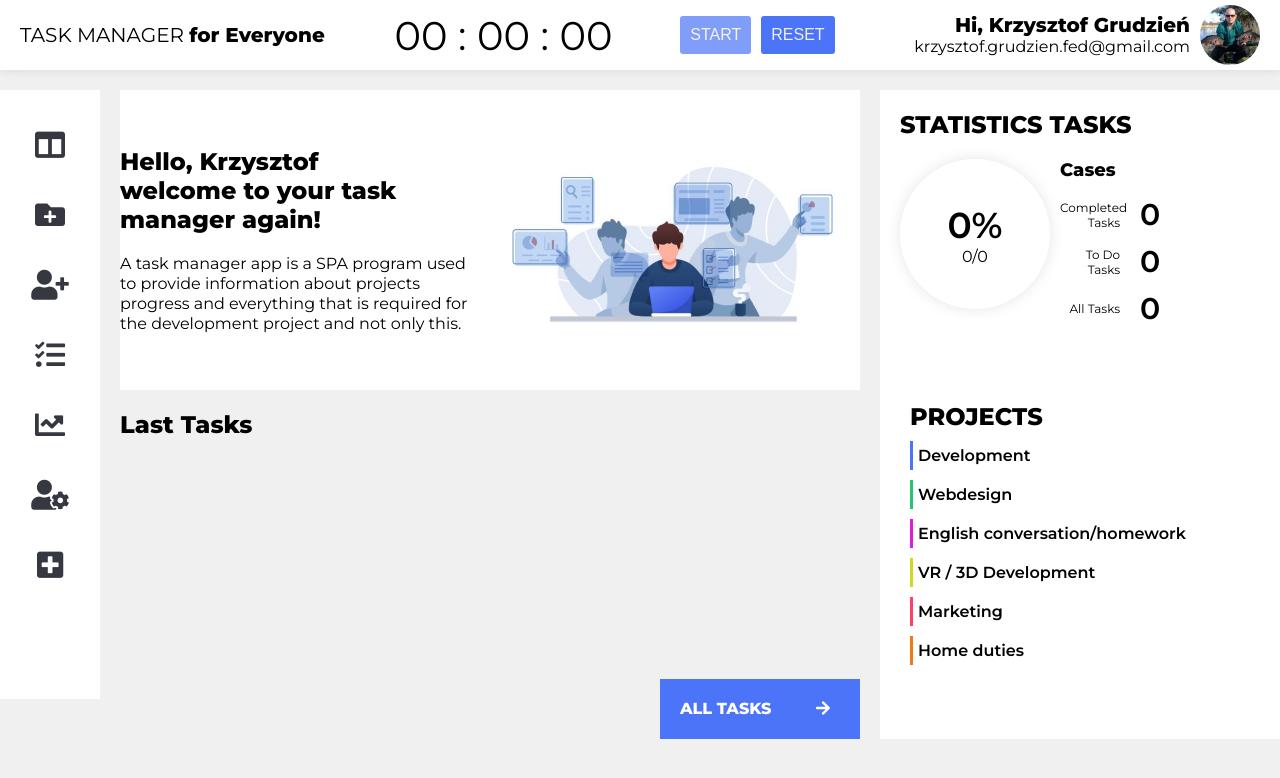
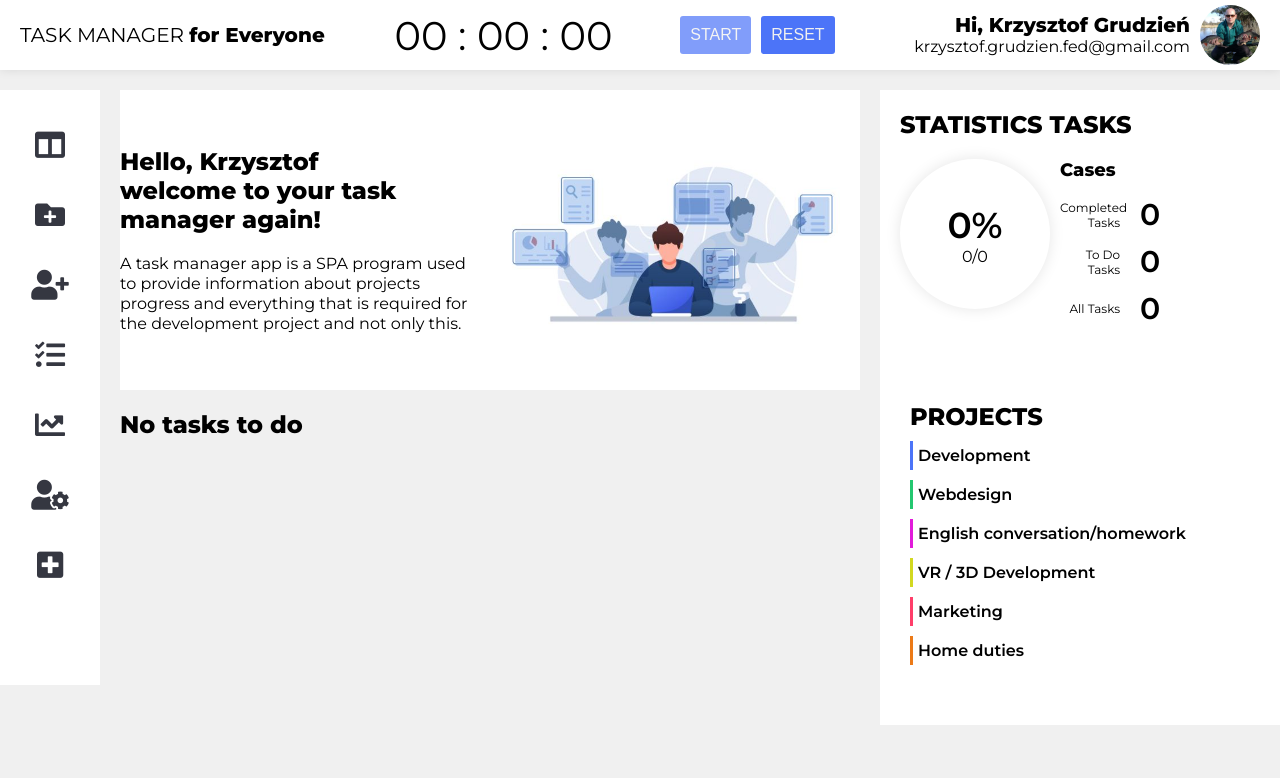
Before and after one commit to KrzysztofGrudzien/React-To-Do-App, a React (Create React App) app: page / in a window 1280 px wide. Shown: the top 778 px of the page. Built offline with nearby package versions, Linux system fonts and the light colour scheme.

Commit message:
show info if todo list is empty or not

```diff
--- a/src/components/LastSixTasks/LastSixTasks.js
+++ b/src/components/LastSixTasks/LastSixTasks.js
@@ -6,7 +6,9 @@ import ImgAvatar from "../../assets/images/author.jpg";
 const LastSixTasks = ({ toDoLists }) => {
   return (
     <div className="tasks-wrapper">
-      <h2 className="last-tasks-title">Last Tasks</h2>
+      <h2 className="last-tasks-title">
+        {toDoLists.length > 0 ? "Last tasks" : "No tasks to do"}
+      </h2>
       <div className="last-tasks-wrapper">
         {toDoLists
           .slice(toDoLists.length - 6, toDoLists.length + 1)
@@ -29,9 +31,11 @@ const LastSixTasks = ({ toDoLists }) => {
             </article>
           ))}
       </div>
-      <Link to="/tasks" className="btn btn-primary">
-        all tasks <i class="fas fa-arrow-right"></i>
-      </Link>
+      {toDoLists.length > 0 ? (
+        <Link to="/tasks" className="btn btn-primary">
+          all tasks <i class="fas fa-arrow-right"></i>
+        </Link>
+      ) : null}
     </div>
   );
 };
--- a/src/components/WelcomeDataInfo/WelcomeDataInfo.js
+++ b/src/components/WelcomeDataInfo/WelcomeDataInfo.js
@@ -49,6 +49,7 @@ const WelcomeDataInfo = ({ toDoLists }) => {
           </ProjectsDescription>
         </ul>
       </section>
+      <div className="project-priority"></div>
     </div>
   );
 };
```
